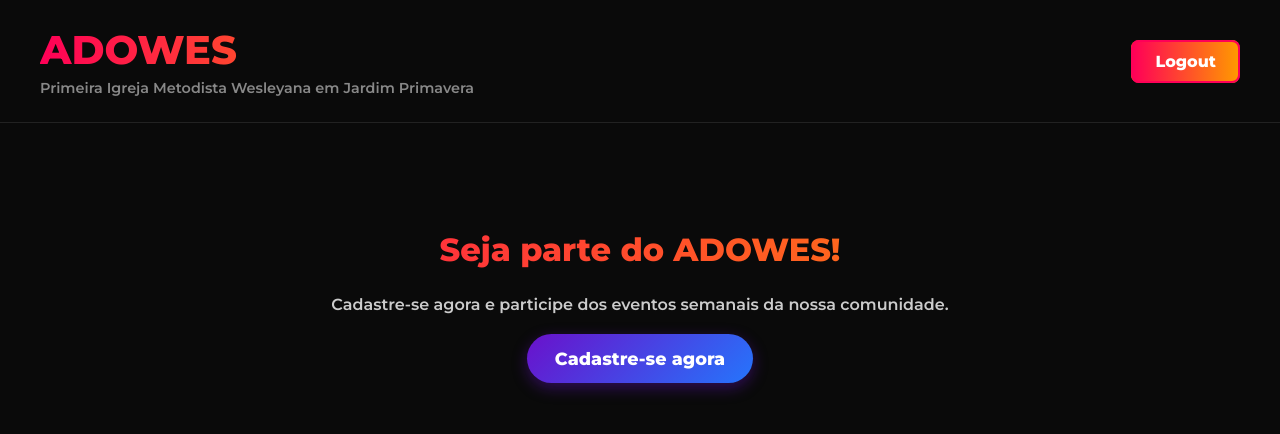
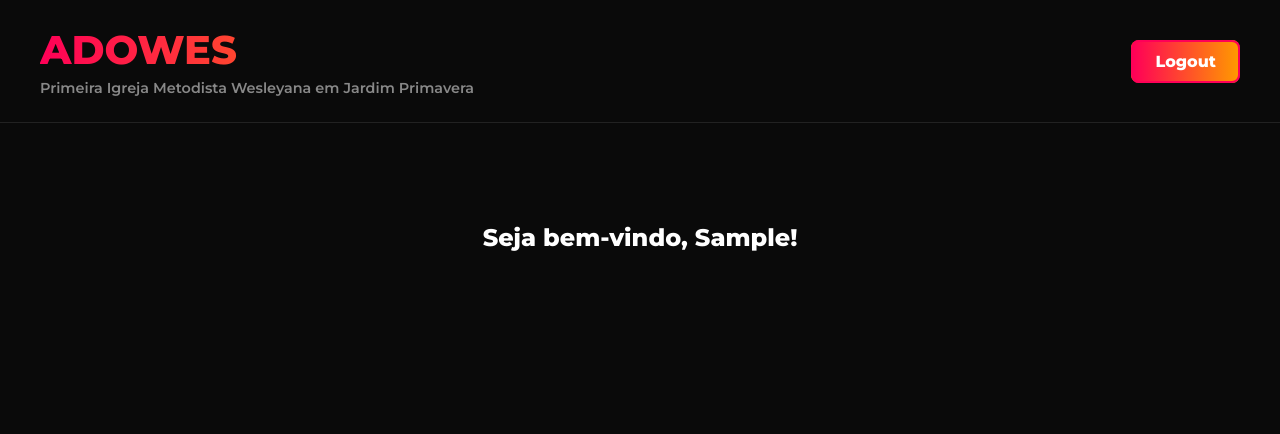
Before and after one commit to CkyHP/Site_adowes, a Django app: template system/templates/index.html in a window 1280 px wide. Shown: the top 434 px of the page. Run offline with Django 5.2, Linux system fonts and the light colour scheme; the template is opened without the code that fills it, so the values that code supplies are empty; the visitor is signed in with stand-in values (Sample User, id 1).

Commit message:
melhorias nas telas cadastradas

```diff
--- a/system/templates/index.html
+++ b/system/templates/index.html
@@ -11,9 +11,15 @@
   {% include 'navbar.html' %}
   <main class="main">
       <section class="cta">
+        {% if user.is_authenticated %}
+            <h1 class="bem-vindo">Seja bem-vindo, {{ user.first_name }}!</h1>
+        {% else %}
+
         <h2>Seja parte do ADOWES!</h2>
         <p>Cadastre-se agora e participe dos eventos semanais da nossa comunidade.</p>
-        <a href="{% url 'cadastro' %}" class="btn-cadastro">Cadastre-se agora</a>
+        <a href="{% url 'cadastro' %}" class="btn-cadastro">Cadastre-se agora</a>][
+
+        {% endif %}
 
       </section>
   </main>
--- a/system/views.py
+++ b/system/views.py
@@ -17,6 +17,8 @@
 # Create your views here.
 
 def index(request):
+    if request.user.is_authenticated:
+        return redirect('dashboard')
     return render(request, "index.html")
 
 # usuarios/views.py
```
